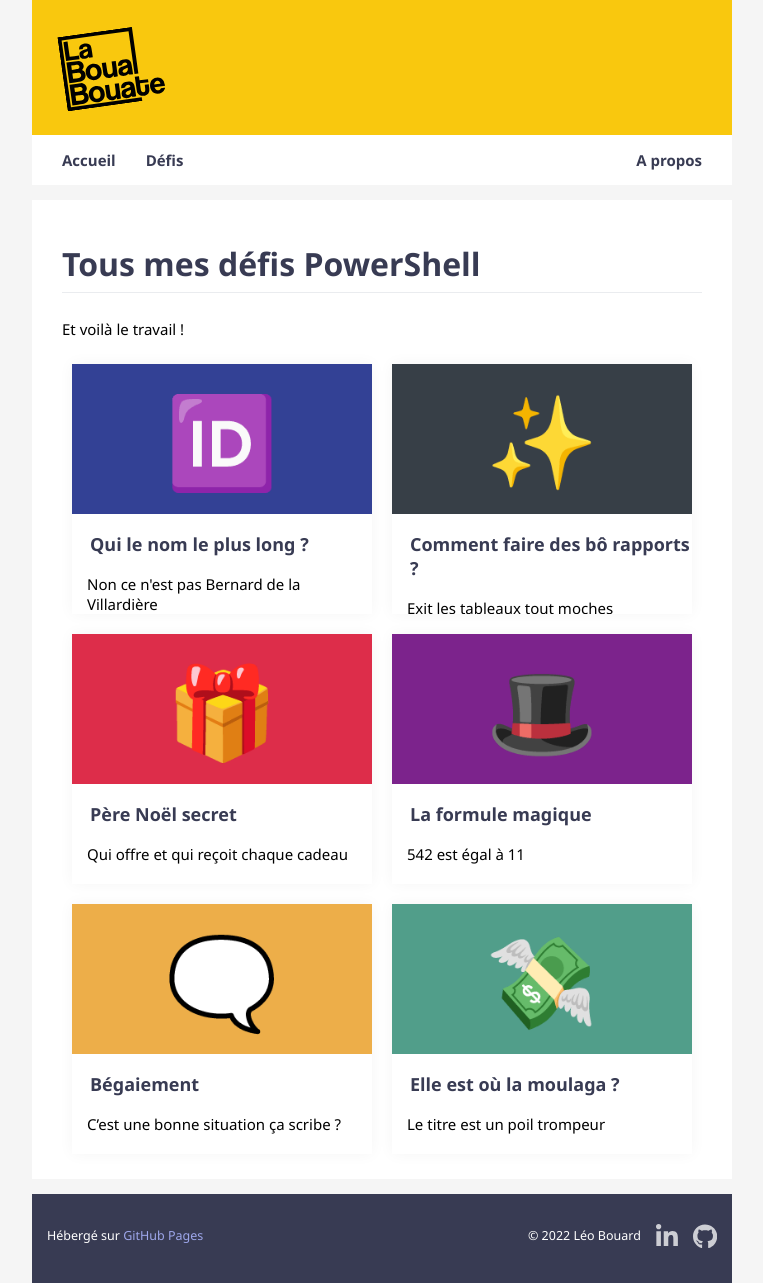
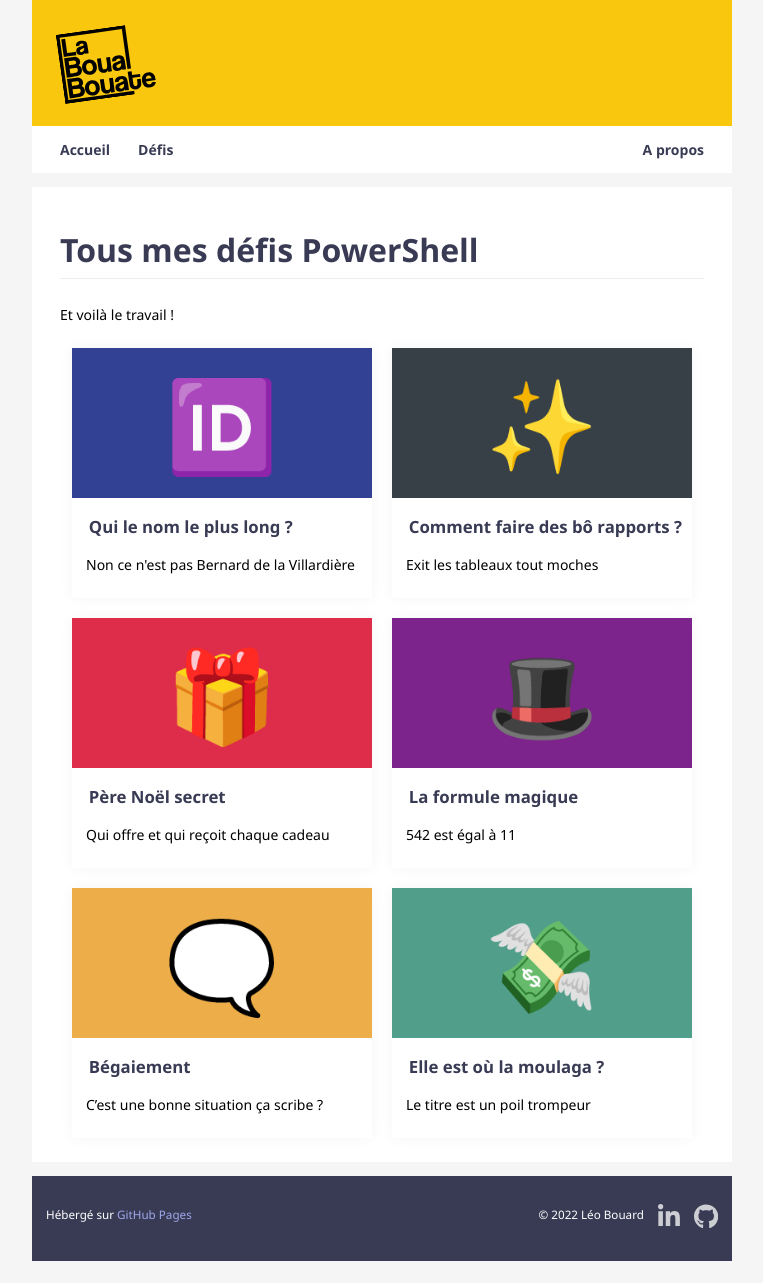
Before and after one commit to leobouard/leobouard.github.io, a Jekyll site: the page built from challenges.md, in a window 1280 px wide. Shown: the whole page, without its empty margins (258-1021 px from the left). Built offline with Jekyll 4.4.1, drawn with Linux system fonts in a browser that asks for light colours; our own code applies the rules of GitHub Pages for plain Markdown files; after the commit the page ends 1261 px from its top, so only the background shows below that.

Commit message:
Update style.scss

```diff
--- a/assets/css/style.scss
+++ b/assets/css/style.scss
@@ -23,7 +23,7 @@
     margin: 0;
     background-color: #f5f5f5;
     font-family: "Segoe UI", Roboto, "Helvetica Neue", Arial, sans-serif, "Segoe UI Emoji", "Segoe UI Symbol";
-    font-size: 15px;
+    font-size: 14px;
     font-weight: 400;
 }
 
@@ -170,6 +170,7 @@
     .thumbnail {
         font-size: 90px;
         text-align: center;
+        margin: 0;
     }
 
     .posts .thumbnail {
@@ -186,6 +187,7 @@
     .postInfo {
         background-color: #fff;
         height: 100px;
+        margin: 0;
     }
 
     .posts .postInfo {
```
